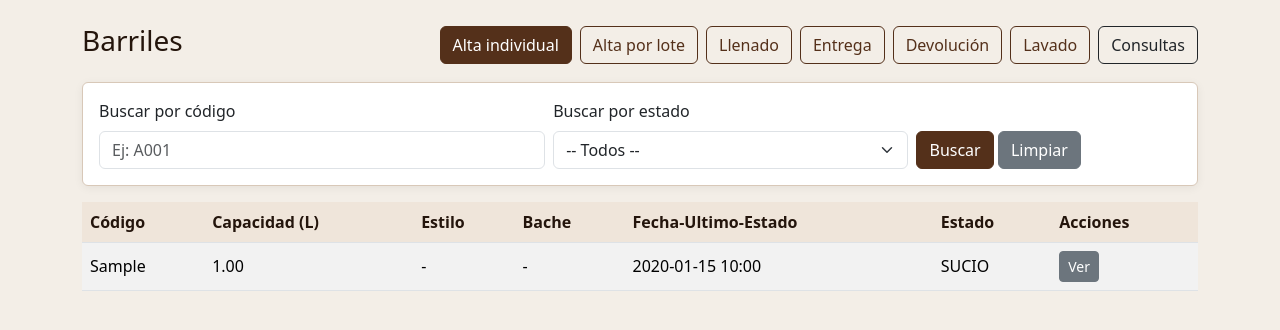
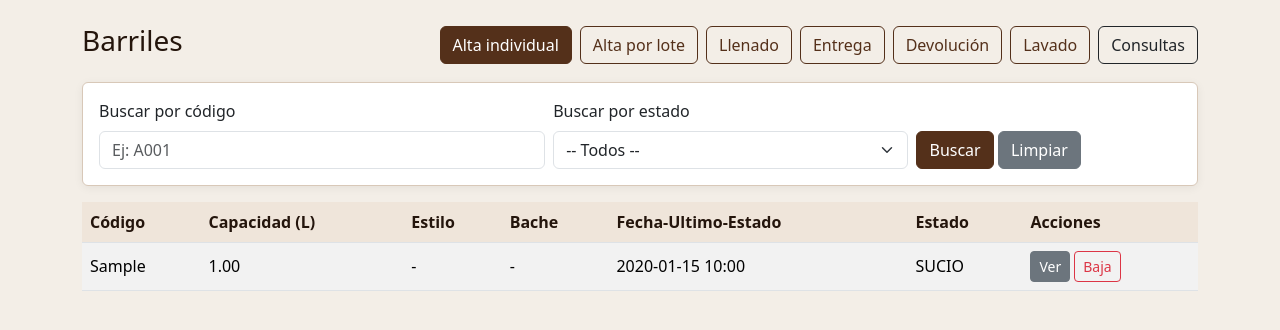
Before and after one commit to afosorioh/brewadministrator, a Flask app: page /barriles/ in a window 1280 px wide. Shown: the part 56-386 px from the top of the page. Run offline with Flask 3, Linux system fonts and the light colour scheme; a user stored in the database is signed in; tables that the repository leaves empty hold one stand-in row (values such as "Sample post").

Commit message:
adicion dar de baja a barril

```diff
--- a/app/routes/barriles.py
+++ b/app/routes/barriles.py
@@ -915,3 +915,31 @@ def consultas():
             "BAJA": "dark",
         },
     )
+
+@barriles_bp.route("/<int:barril_id>/baja", methods=["POST"])
+@login_required
+@role_required("ADMIN", "GESTOR")
+def baja(barril_id):
+    barril = Barril.query.get_or_404(barril_id)
+
+    if barril.estado_actual == "BAJA":
+        flash("El barril ya se encuentra en estado BAJA.", "warning")
+        return redirect(url_for("barriles.lista"))
+
+    # Registrar movimiento (importante para auditoría)
+    movimiento = MovimientoBarril(
+        id_barril=barril.id,
+        fecha_hora=datetime.utcnow(),
+        tipo_movimiento="BAJA",
+        id_usuario=current_user.id,
+        comentario="Baja manual del barril (dañado o perdido)",
+    )
+    db.session.add(movimiento)
+
+    # Cambiar estado
+    barril.estado_actual = "BAJA"
+
+    db.session.commit()
+
+    flash(f"Barril {barril.codigo_barril} dado de baja correctamente.", "success")
+    return redirect(url_for("barriles.lista"))
--- a/app/templates/barriles/lista.html
+++ b/app/templates/barriles/lista.html
@@ -62,7 +62,22 @@
         <td>{{ b.fecha_ultimo_estado.strftime('%Y-%m-%d %H:%M') if b.fecha_ultimo_estado else "-" }}</td>
         <td>{{ b.estado_actual }}</td>
         <td>
-          <a href="{{ url_for('barriles.detalle', barril_id=b.id) }}" class="btn btn-sm btn-secondary">Ver</a>
+          <div class="d-flex gap-1">
+            <a href="{{ url_for('barriles.detalle', barril_id=b.id) }}"
+              class="btn btn-sm btn-secondary">
+              Ver
+            </a>
+
+            {% if b.estado_actual != "BAJA" %}
+            <form method="post"
+                  action="{{ url_for('barriles.baja', barril_id=b.id) }}"
+                  onsubmit="return confirm('¿Seguro que deseas dar de baja este barril?');">
+              <button class="btn btn-sm btn-outline-danger">
+                Baja
+              </button>
+            </form>
+            {% endif %}
+          </div>
         </td>
       </tr>
       {% endfor %}
```
